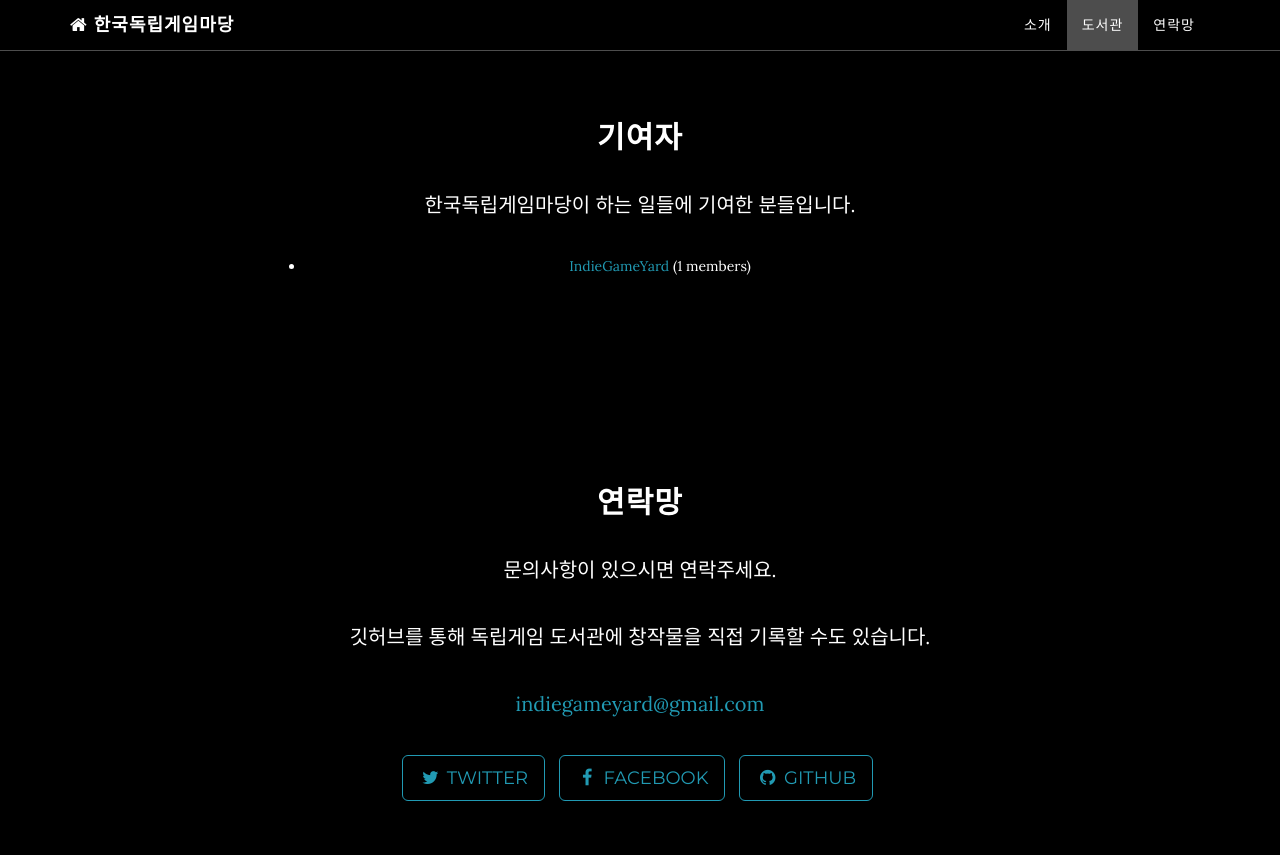
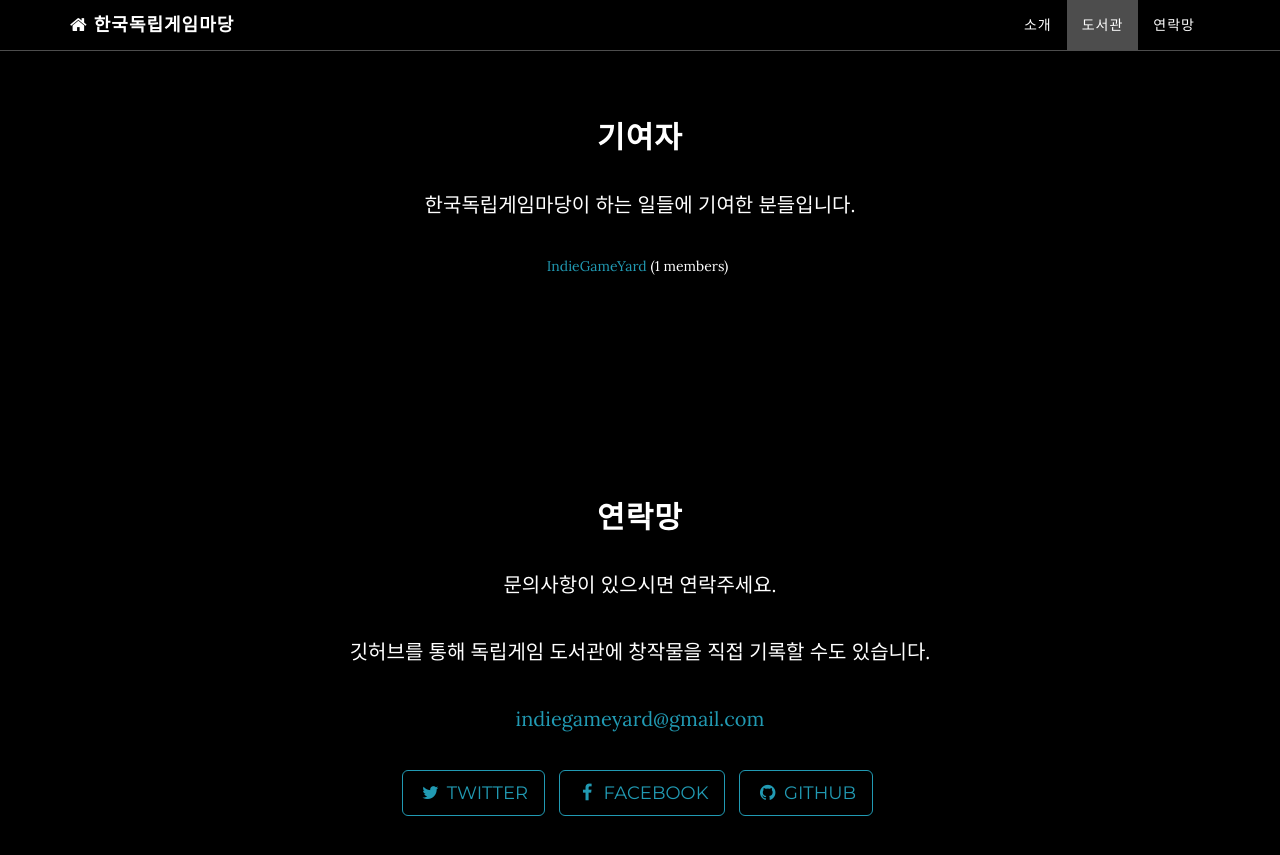
Before and after one commit to IndieGameYard/IndieGameYard.github.io, a Jekyll site: the page built from index.html, in a window 1280 px wide and 900 px high, scrolled down 1681 px. Shown: the top 855 px of the window. Built offline with Jekyll 4.4.1, drawn with Linux system fonts in a browser that asks for light colours.

Commit message:
initial commit

```diff
--- a/_includes/contributors.html
+++ b/_includes/contributors.html
@@ -4,7 +4,7 @@
             <div class="col-lg-8 col-lg-offset-2">
                 <h2>기여자</h2>
                 <p>한국독립게임마당이 하는 일들에 기여한 분들입니다.</p>
-                <ul>
+                <ul class="list-inline banner-social-buttons">
                 {% for org_hash in site.data.orgs %}
                 {% assign org = org_hash[1] %}
                   <li>
```
